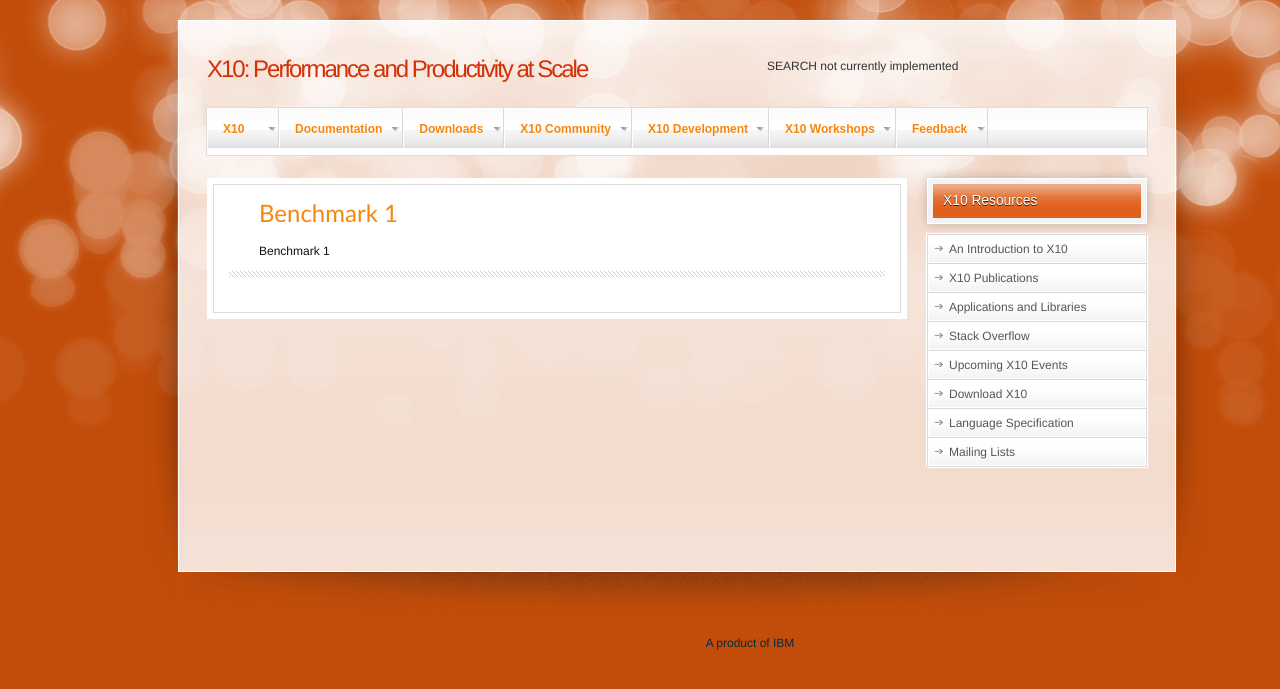
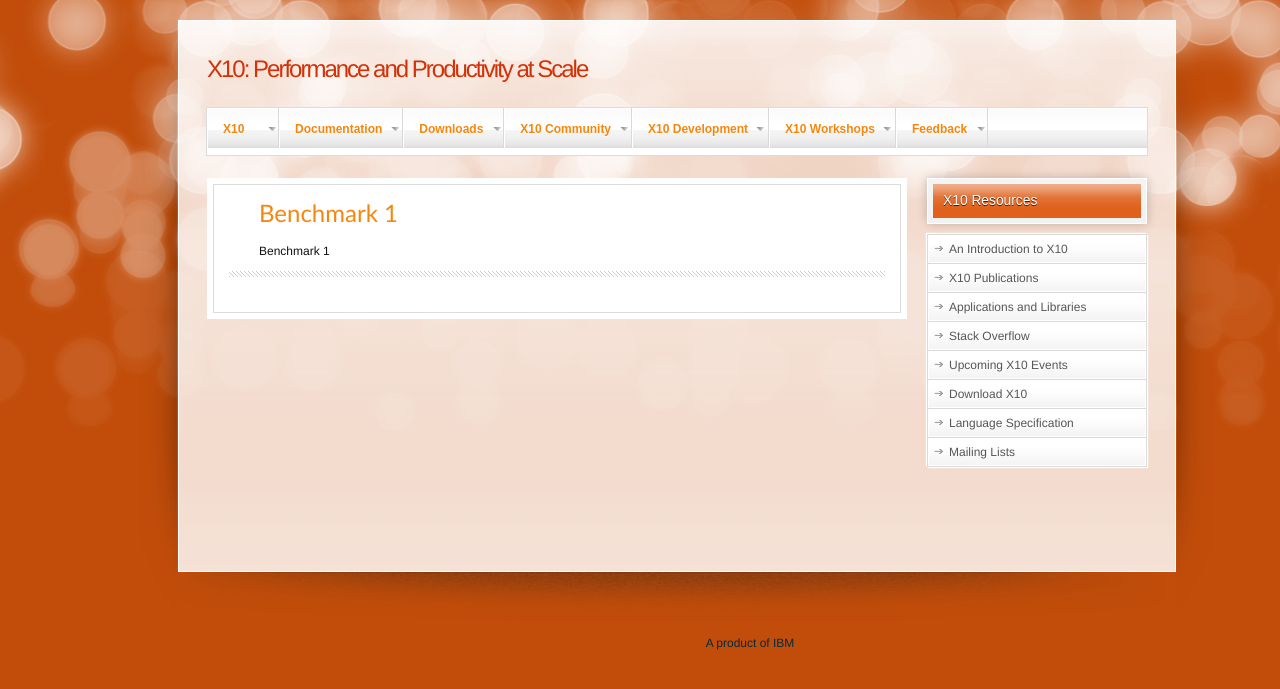
Before and after one commit to x10-lang/x10-lang.github.io, a Jekyll site: the page built from articles/16.html, in a window 1280 px wide. Shown: the top 689 px of the page. Built offline with Jekyll 4.4.1, drawn with Linux system fonts in a browser that asks for light colours.

Commit message:
separate file for (currently unsupported) search

```diff
--- /dev/null
+++ b/_includes/site-search.html
@@ -0,0 +1,3 @@
+<div>
+<!-- search not currently implemented.  Use google. -->
+</div>
--- a/_layouts/generic.html
+++ b/_layouts/generic.html
@@ -21,9 +21,11 @@
 </div>
 	     <div class="rt-grid-5 rt-omega">
 	     <div class="rt-block">
-	       SEARCH not currently implemented</div></div>
+	       {% include site-search.html %}
+	       </div></div>
 		 <div class="clear"></div>
-</div></div>
+		 </div>
+		 </div>
 <div id="rt-menu"><div class="rt-container">
    {%include top_menu.html %}
 </div></div>
```
